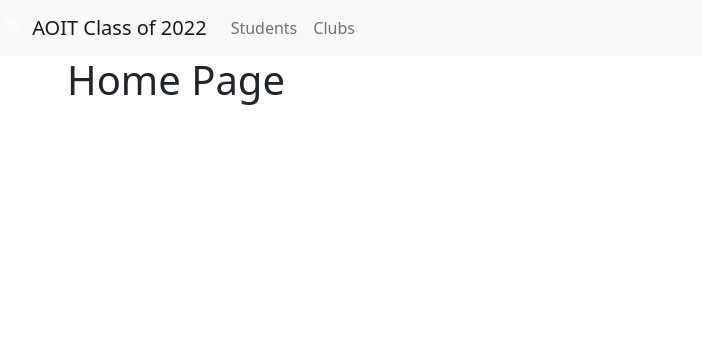
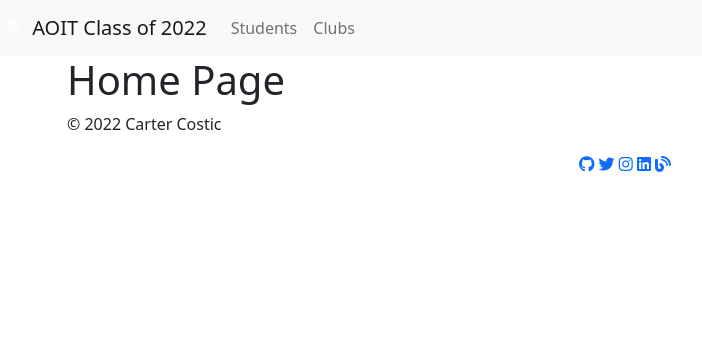
Before and after one commit to carterjc/rbraoit22, a Flask app: page / in a window 1280 px wide. Shown: the top 356 px of the page, without its empty margins (15-717 px from the left). Run offline with Flask 2, Linux system fonts and the light colour scheme; some libraries are stand-ins or nearby versions.

Commit message:
added basic footer

```diff
--- a/flaskr/templates/layout.html
+++ b/flaskr/templates/layout.html
@@ -13,6 +13,8 @@
     <!-- Bootstrap CSS -->
     <link href="https://cdn.jsdelivr.net/npm/bootstrap@5.0.2/dist/css/bootstrap.min.css" rel="stylesheet" integrity="sha384-EVSTQN3/azprG1Anm3QDgpJLIm9Nao0Yz1ztcQTwFspd3yD65VohhpuuCOmLASjC" crossorigin="anonymous">
     <link rel="stylesheet" type="text/css" href="{{ url_for('static', filename='main.css') }}">
+
+    <link rel="stylesheet" href="//use.fontawesome.com/releases/v6.0.0/css/all.css">
 
     <title>RBR AOIT</title>
 </head>
@@ -37,12 +39,33 @@
         </div>
       </nav>
     </header>
-    <main role="main" class="container">
-      <div>
-        <div>
-          {% block content %}{% endblock %}
+    <main>
+      <div id="page-container">
+        <div id="content-wrap">
+          <div class="container">
+            {% block content %}{% endblock %}
+          </div>
         </div>
+        <footer id="footer" class="footer">
+          <div class="container-fluid">
+            <div class="container">
+                <div class="row justify-content-center">
+                  <p>&copy; 2022 Carter Costic</p>
+                </div>
+                <div class="row justify-content-center">
+                  <div class="col text-center">
+                    <a href="https://github.com/carterjc" target="_blank" rel="noopener noreferrer"><i class="fa-brands fa-github"></i></a>
+                    <a href="https://twitter.com/thecarterjc" target="_blank" rel="noopener noreferrer"><i class="fa-brands fa-twitter"></i></a>
+                    <a href="https://www.instagram.com/thecarterjc" target="_blank" rel="noopener noreferrer"><i class="fa-brands fa-instagram"></i></a>
+                    <a href="https://www.linkedin.com/in/cartercostic/" target="_blank" rel="noopener noreferrer"><i class="fa-brands fa-linkedin"></i></a>
+                    <a href="https://www.cartercostic.com" target="_blank" rel="noopener noreferrer"><i class="fa-solid fa-blog"></i></a>
+                  </div>
+              </div>
+            </div>
+          </div>
+        </footer>
       </div>
+
     </main>
 
 
```
